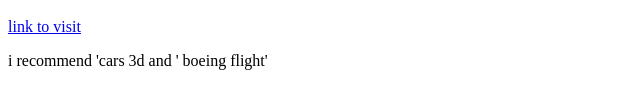
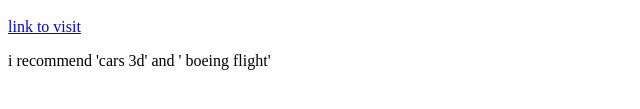
Before and after one commit to imashvik/imashvik.github.io, a plain HTML site: page index.html in a window 1280 px wide. Shown: the part 563-672 px from the top of the page, 0-640 px from the left. Drawn offline with Linux system fonts and the light colour scheme.

Commit message:
Add files via upload

```diff
--- a/index.html
+++ b/index.html
@@ -24,6 +24,6 @@
 <h1>agame.com</h1>
 <a href=https://www.agame.com>link to visit
 </a>
-<p> i recommend 'cars 3d and ' boeing flight' </p>
+<p> i recommend 'cars 3d' and ' boeing flight' </p>
 </body>
 </html>
```
